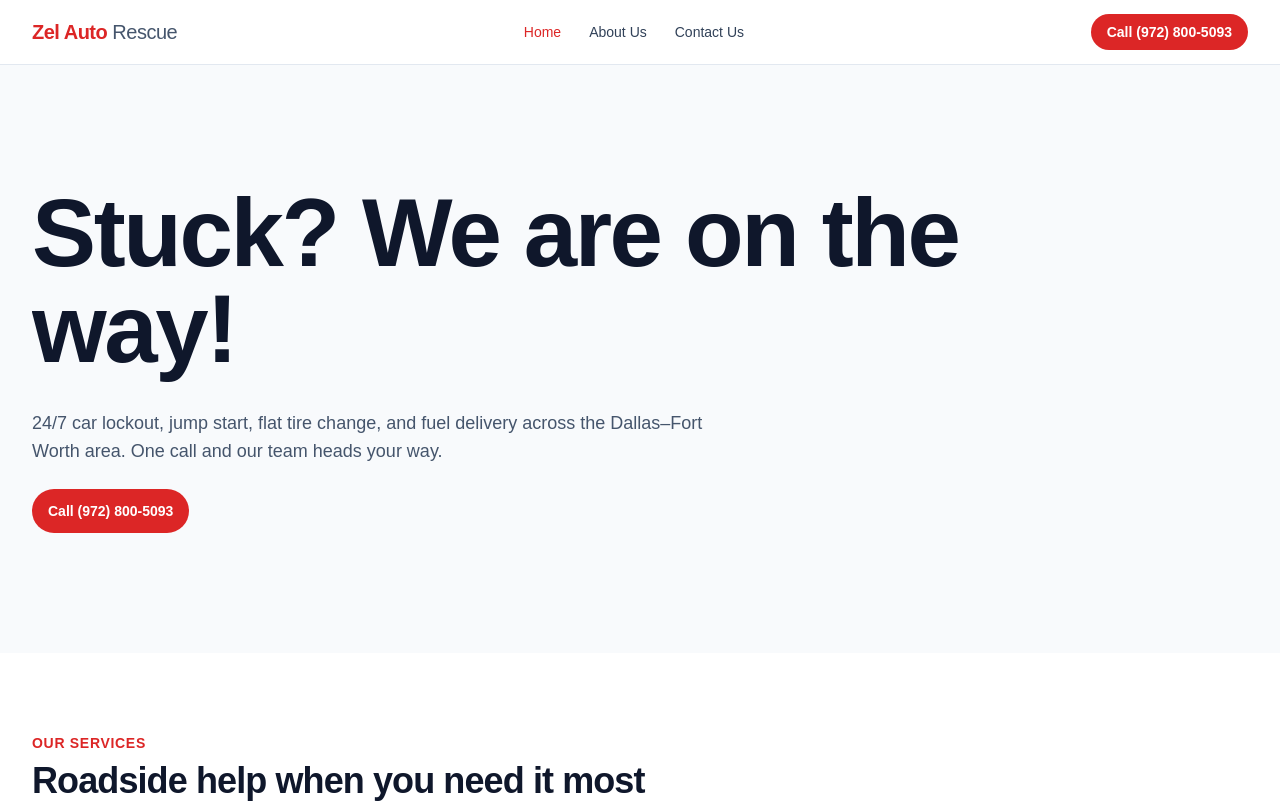
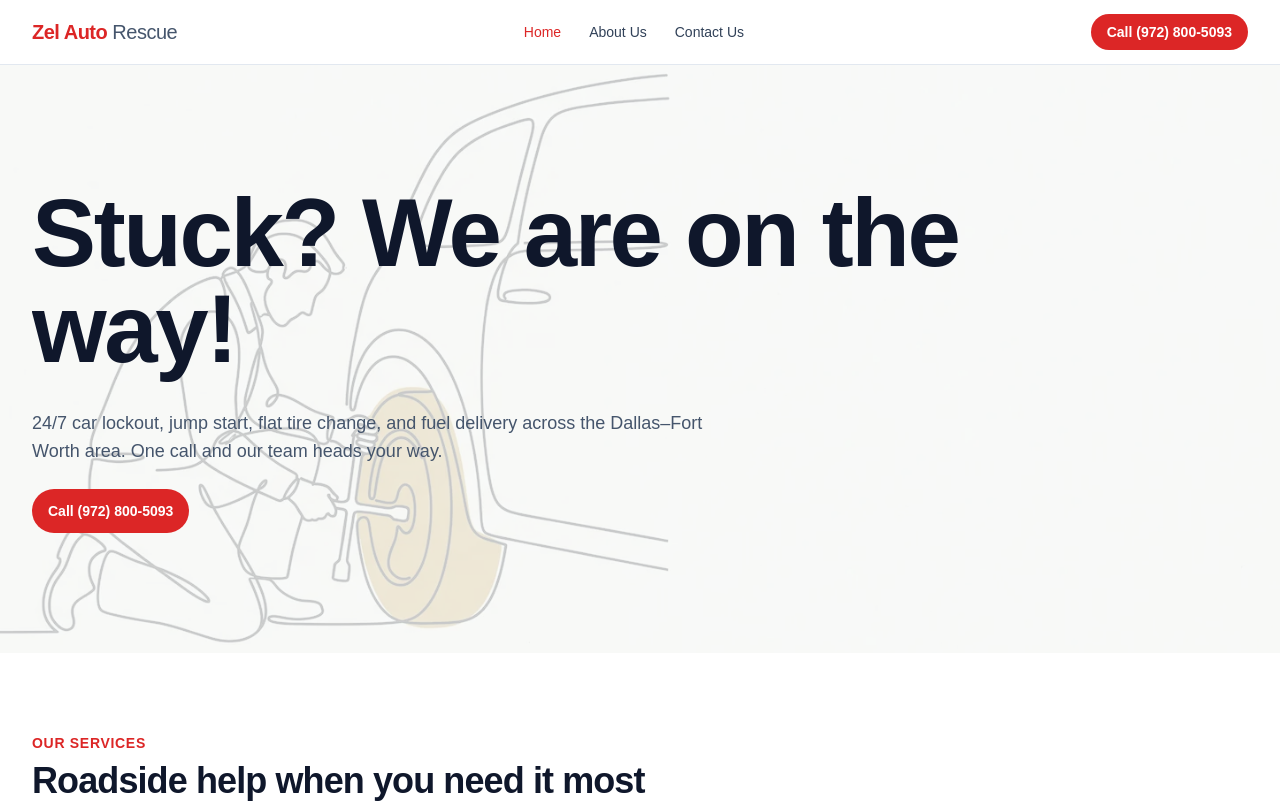
Before and after one commit to GoitomS/zel-auto-rescue, a Next.js app: page / in a window 1280 px wide. Shown: the top 803 px of the page. Built offline with nearby package versions, Linux system fonts and the light colour scheme.

Commit message:
Added banner background image
Show banner_pic as a 20% opacity background in the main banner, using a
compressed WebP (31 KB instead of the 1.6 MB PNG).

Co-authored-by: factory-droid[bot] <138933559+factory-droid[bot]@users.noreply.github.com>

```diff
--- a/app/components/main-page-banner.tsx
+++ b/app/components/main-page-banner.tsx
@@ -1,3 +1,6 @@
+import Image from "next/image";
+import bannerPic from "@/public/banner_pic.webp";
+
 export default function MainPageBanner({
   primaryText,
   secondaryText,
@@ -12,8 +15,17 @@ export default function MainPageBanner({
   const isExternal = buttonLink?.startsWith("http") ?? false;
 
   return (
-    <section className="bg-slate-50">
-      <div className="mx-auto container flex max-w-7xl flex-col justify-center px-4 py-30 sm:px-6 lg:px-8 ">
+    <section className="relative overflow-hidden bg-slate-50">
+      <Image
+        src={bannerPic}
+        alt=""
+        aria-hidden
+        fill
+        preload
+        sizes="100vw"
+        className="object-cover opacity-20"
+      />
+      <div className="relative mx-auto container flex max-w-7xl flex-col justify-center px-4 py-30 sm:px-6 lg:px-8 ">
         {/* Header */}
         <div className="max-w-5xl ">
           <h1 className="text-5xl font-bold tracking-tight text-slate-900 sm:text-8xl overflow-hidden pb-2">
```
Also changed, not shown: public/banner_pic.webp (added).
